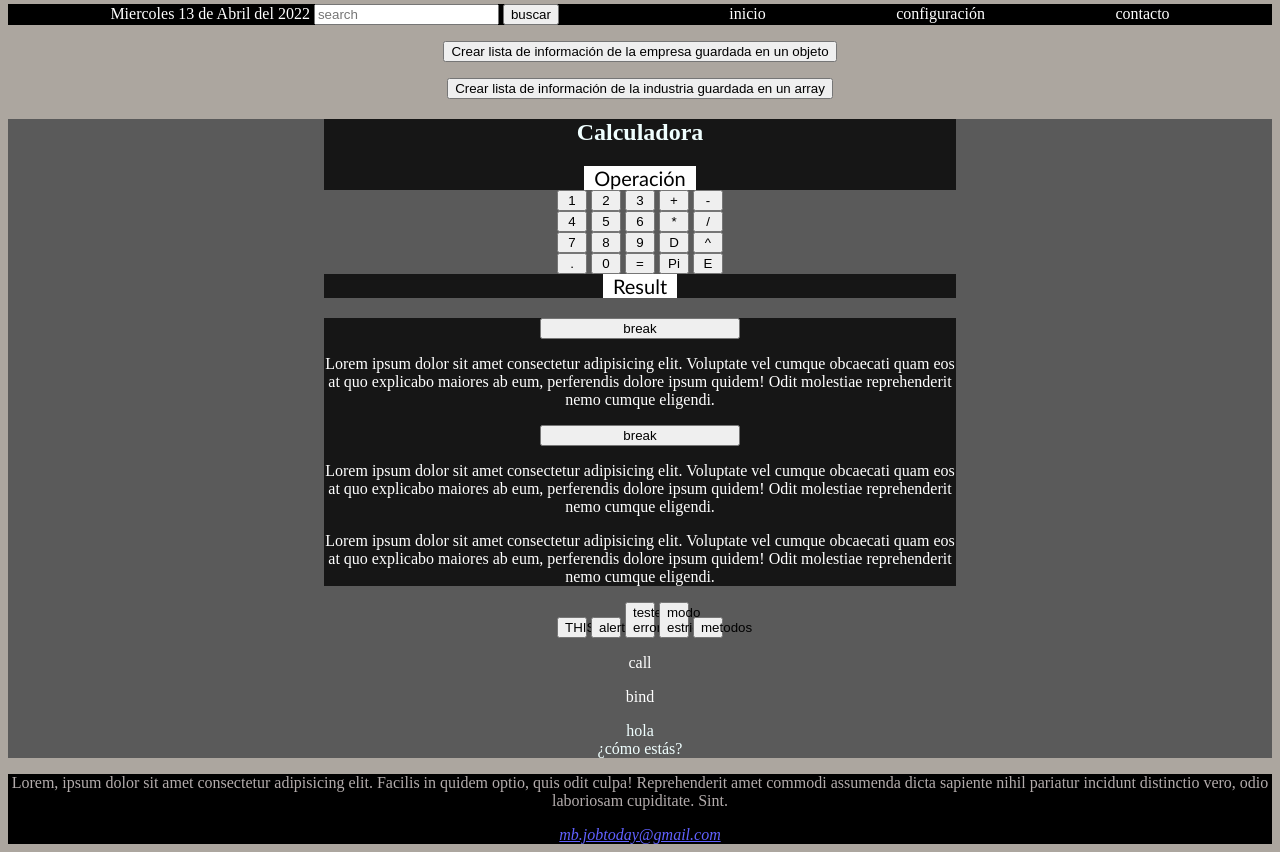
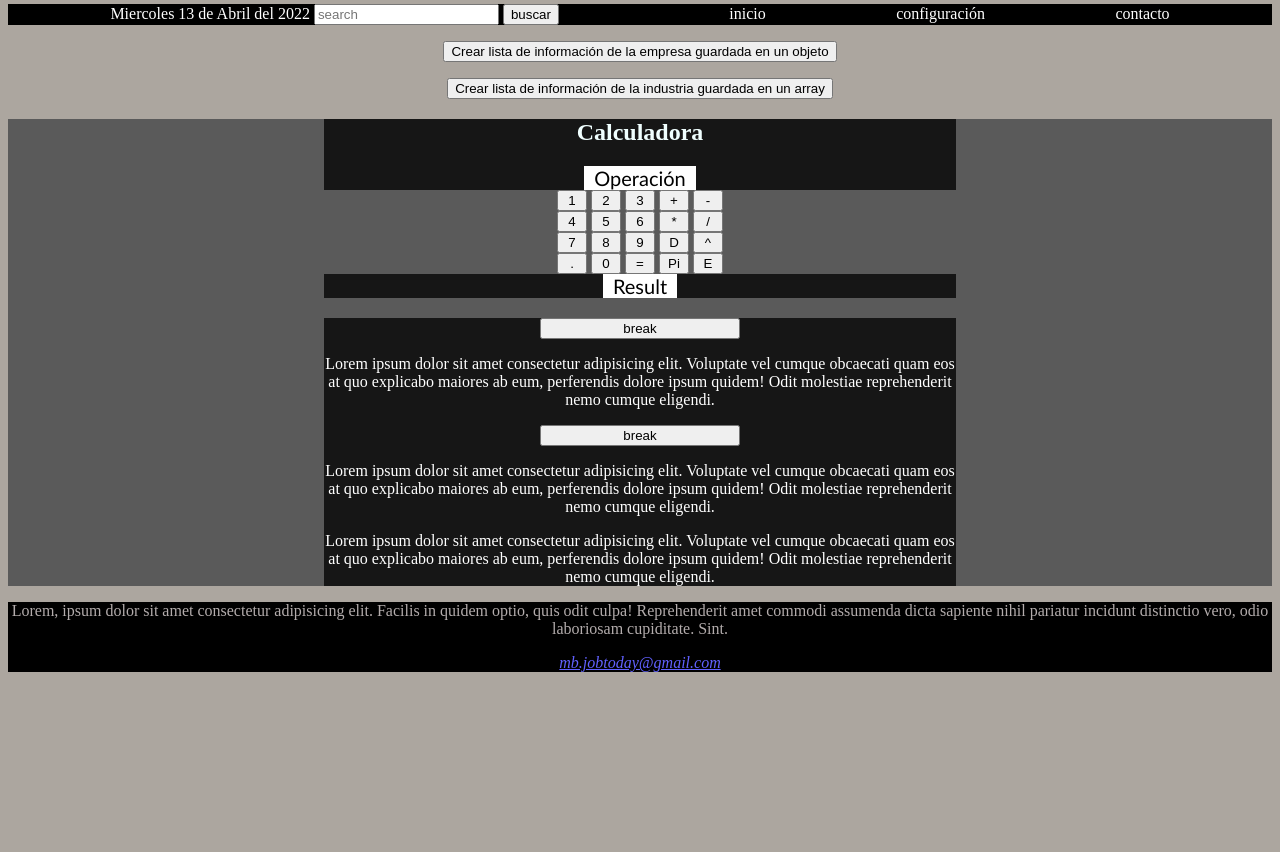
Before and after one commit to MarvinB97/Practica-1, a plain HTML site: page index.html in a window 1280 px wide. Shown: the part 56-908 px from the top of the page. After the commit the page ends 800 px from the top, so only its background shows below. Drawn offline with Linux system fonts and the light colour scheme.

Commit message:
modificacion index.html

```diff
--- a/index.html
+++ b/index.html
@@ -118,25 +118,6 @@
   </section>
 
 
-  <aside>
-
-    <button onclick="this.style.background='blue'">THIS</button>
-
-    <button onclick="alertaT()">alerta</button>
-
-    <button onclick="pruebaerror()">testear error</button>
-
-    <button onclick="modostric()">modo estricto</button>
-
-
-    <button id="btn" onclick="metodos1()">metodos</button>
-    <p id="call1">call</p>
-    <p id="bind1">bind</p>
-
-
-    <section>hola</section>
-    <section>¿cómo estás?</section>
-  </aside>
 
 </div>
 
```
